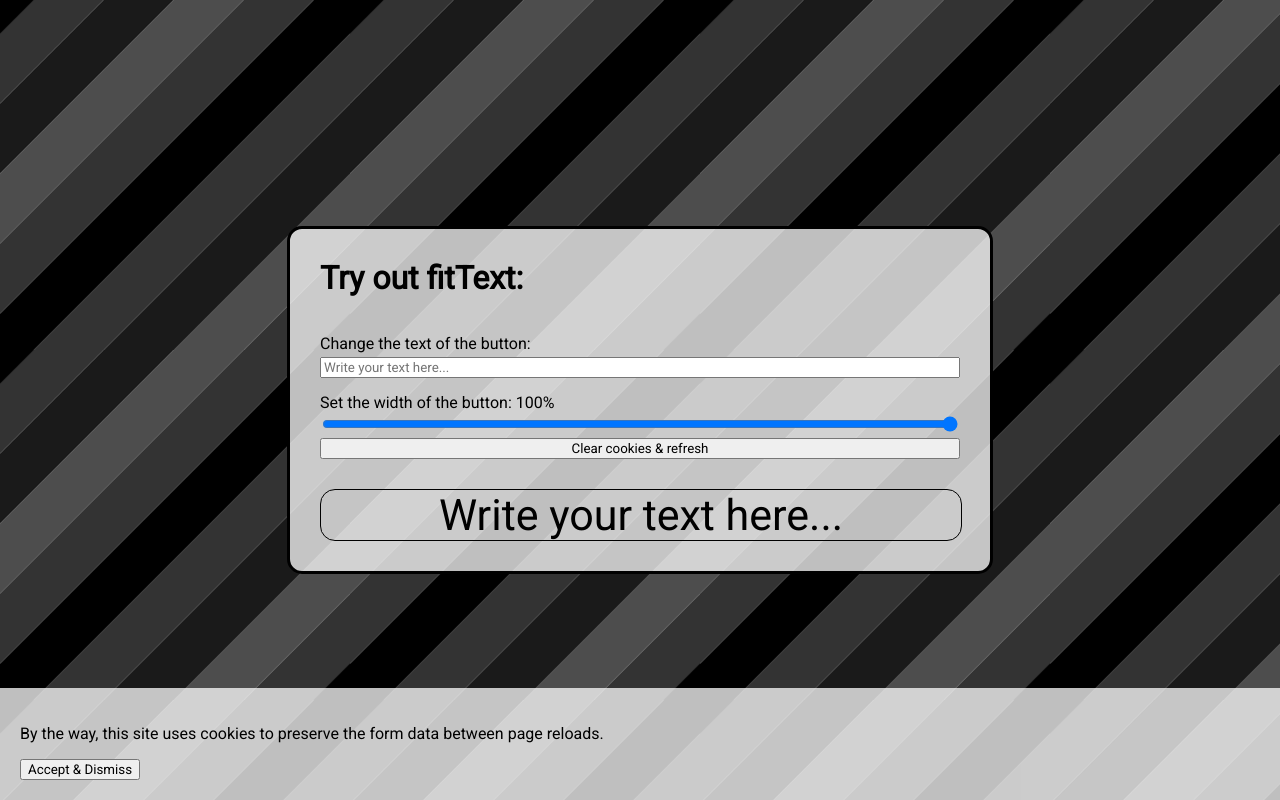
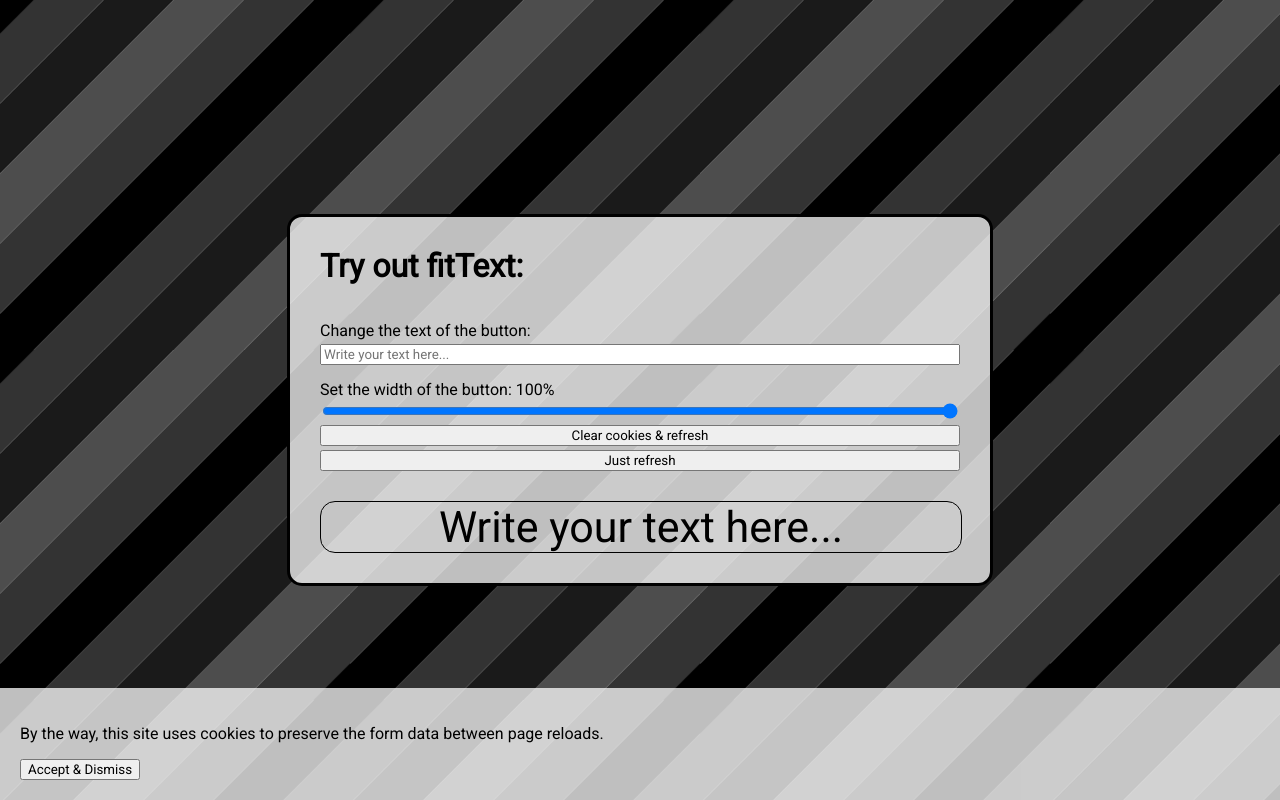
Before and after one commit to augustonf/fitText, a plain HTML site: page example/index.html in a window 1280 px wide. Drawn offline with nearby package versions, Linux system fonts and the light colour scheme.

Commit message:
Added just refresh button

```diff
--- a/example/index.html
+++ b/example/index.html
@@ -17,7 +17,8 @@
 				<input type="text" id="text_in" placeholder='Write your text here...'>
 				<label>Set the width of the button: <span id='w_label'></span></label>
 				<input type="range" min="0" max="180" value="180" class="slider" id="width">
-				<input type="button" value="Clear cookies & refresh" onclick="refresh();">
+				<input type="button" value="Clear cookies & refresh" onclick="refresh(true);">
+				<input type="button" value="Just refresh" onclick="refresh();">
 			</form>
 			<div id='output_div'><p></p></div>
 		</div>
--- a/example/js/script.js
+++ b/example/js/script.js
@@ -2,10 +2,12 @@
 
 /* button functions */
 
-function refresh(){
-	clrCookies('text');
-	clrCookies('width');
-	clrCookies('cookies');
+function refresh(clr=false){
+	if(clr){
+		clrCookies('text');
+		clrCookies('width');
+		clrCookies('cookies');
+	}
 	$('.container').removeClass('fadeInDown delay-1s').addClass('fadeOutUp');
 	$('#cookies').removeClass('fadeInUp delay-2s').addClass('fadeOutDown');
 	setTimeout(function(){location.reload();},1000);
```
